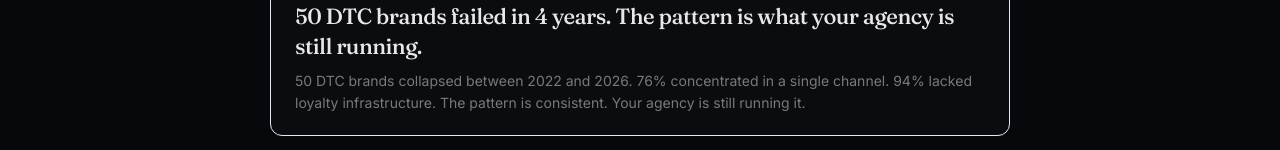
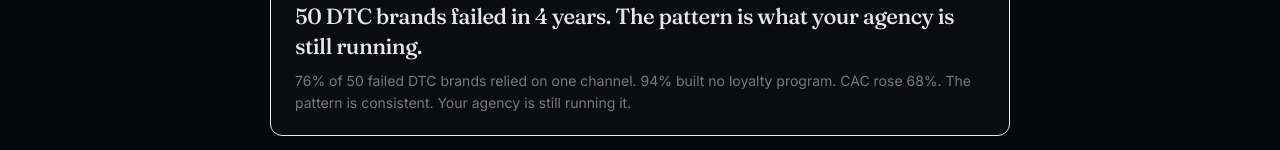
Before and after one commit to dustyboy-23/ventiscale-site, a Next.js app: page /blog in a window 1280 px wide. Shown: the part 757-907 px from the top of the page. Built offline with nearby package versions, Linux system fonts and the light colour scheme; no server answers.

Commit message:
Blog: fix meta description length for dtc-graveyard post

```diff
--- a/app/(marketing)/blog/dtc-graveyard-50-brands-platform-dependency-2026/page.tsx
+++ b/app/(marketing)/blog/dtc-graveyard-50-brands-platform-dependency-2026/page.tsx
@@ -7,7 +7,7 @@ const SLUG = "dtc-graveyard-50-brands-platform-dependency-2026";
 const TITLE =
   "50 DTC brands failed in 4 years. The pattern is what your agency is still running.";
 const DESCRIPTION =
-  "50 DTC brands collapsed between 2022 and 2026. 76% concentrated in a single channel. 94% lacked loyalty infrastructure. The pattern is consistent. Your agency is still running it.";
+  "76% of 50 failed DTC brands relied on one channel. 94% built no loyalty program. CAC rose 68%. The pattern is consistent. Your agency is still running it.";
 const DATE = "2026-07-17";
 const IMAGE = "/blog/dtc-graveyard-platform-dependency.jpg";
 const IMAGE_URL = `https://www.ventiscale.com${IMAGE}`;
--- a/lib/blog.ts
+++ b/lib/blog.ts
@@ -15,7 +15,7 @@ export const posts: BlogPost[] = [
     title:
       "50 DTC brands failed in 4 years. The pattern is what your agency is still running.",
     description:
-      "50 DTC brands collapsed between 2022 and 2026. 76% concentrated in a single channel. 94% lacked loyalty infrastructure. The pattern is consistent. Your agency is still running it.",
+      "76% of 50 failed DTC brands relied on one channel. 94% built no loyalty program. CAC rose 68%. The pattern is consistent. Your agency is still running it.",
     date: "2026-07-17",
     author: "Dustin Gilmour",
     readTime: "7 min",
```
